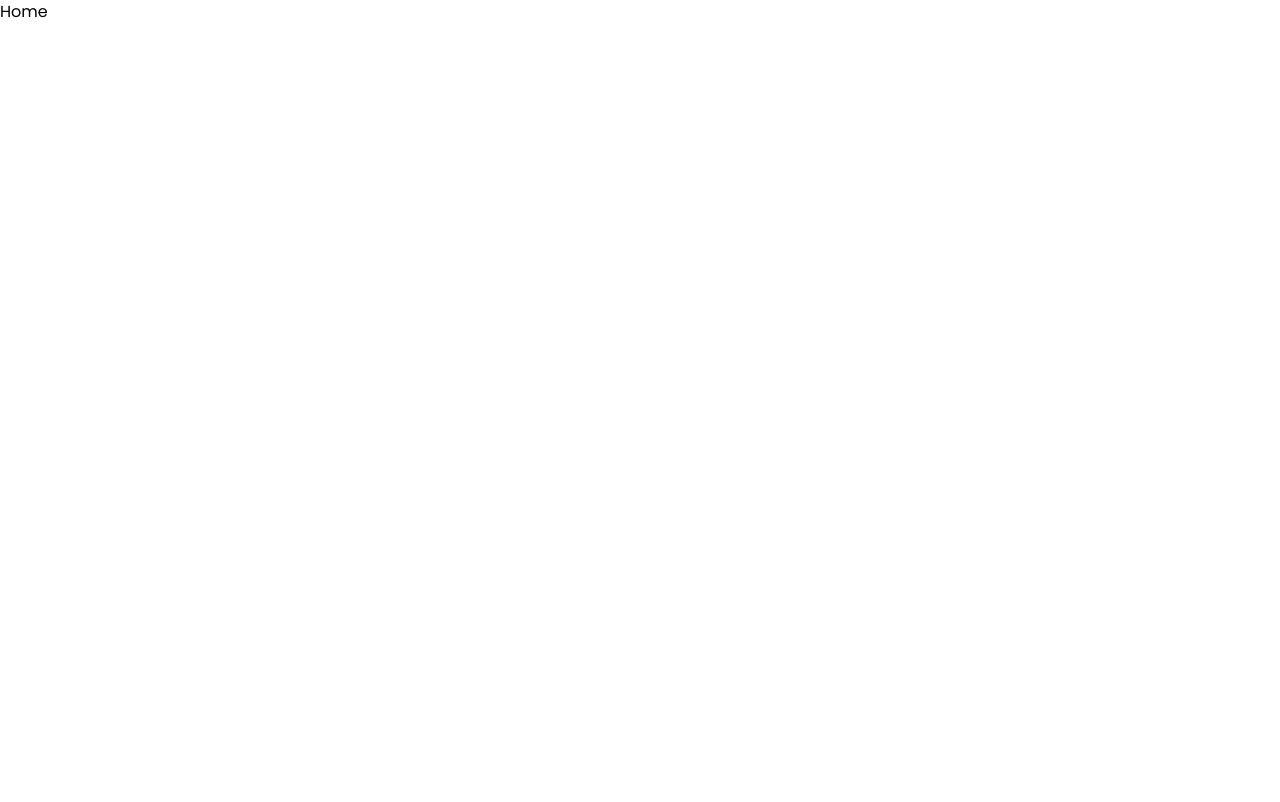
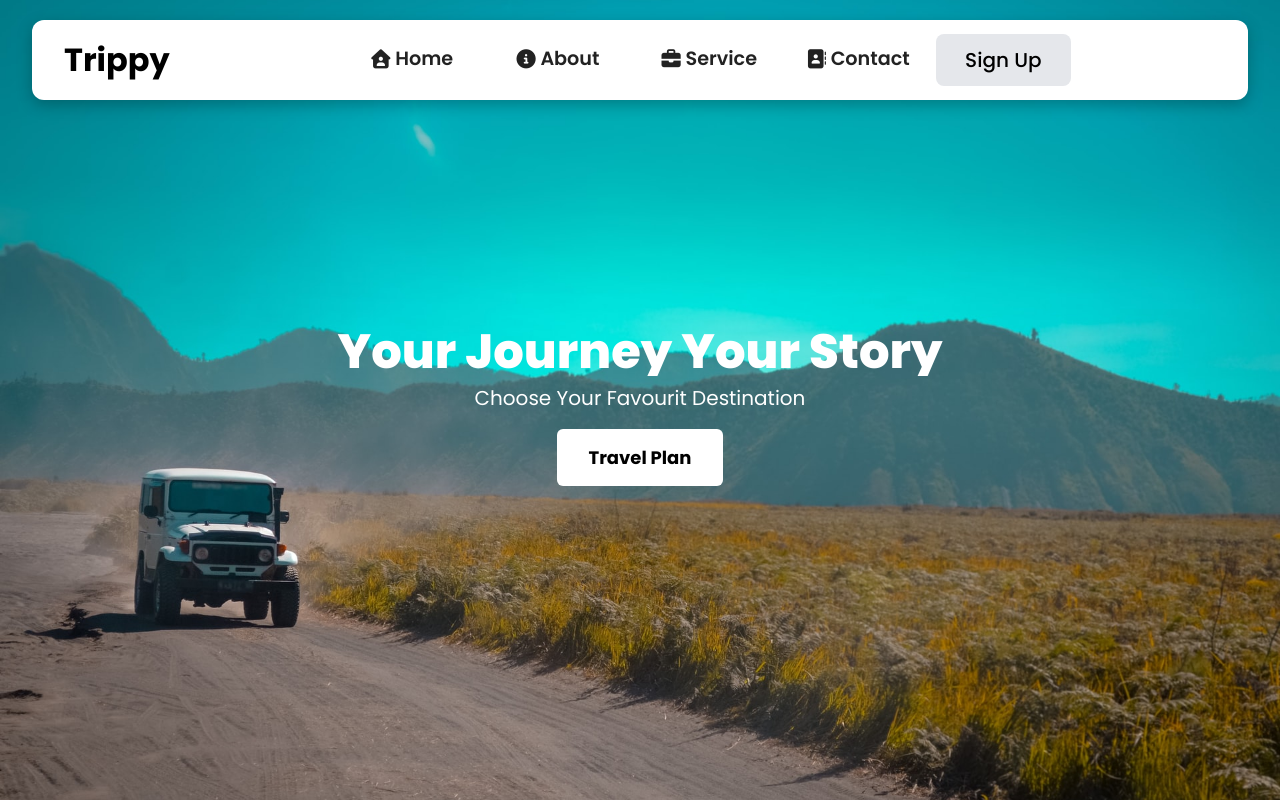
Before and after one commit to CodingWithLaiba/Trippy, a React (Vite) app: page / in a window 1280 px wide. Shown: the top 802 px of the page. Built offline with nearby package versions, Linux system fonts and the light colour scheme.

Commit message:
Implement Home page with Navbar, Hero, and Destination components

```diff
--- a/src/routes/Home.jsx
+++ b/src/routes/Home.jsx
@@ -1,7 +1,23 @@
-
+import Hero from "../components/Hero"
+import Navbar from "../components/Navbar"
+import heroImage from '../assets/12.jpg'
+import Destination from "../components/Destination"
 
 export default function Home() {
   return (
-    <div>Home</div>
+    <>
+    <Navbar />
+    <Hero
+    cName="w-full h-screen relative"
+    heroImg={heroImage}
+    title = "Your Journey Your Story"
+    text = "Choose Your Favourit Destination"
+    btnText = "Travel Plan"
+    btnclass = "bg-white py-2.5 px-4 md:py-4 md:px-8 rounded-md md:text-lg text-sm font-bold text-black"
+    url= "/"
+    />
+    <Destination/>
+    </>
+
   )
 }
```
